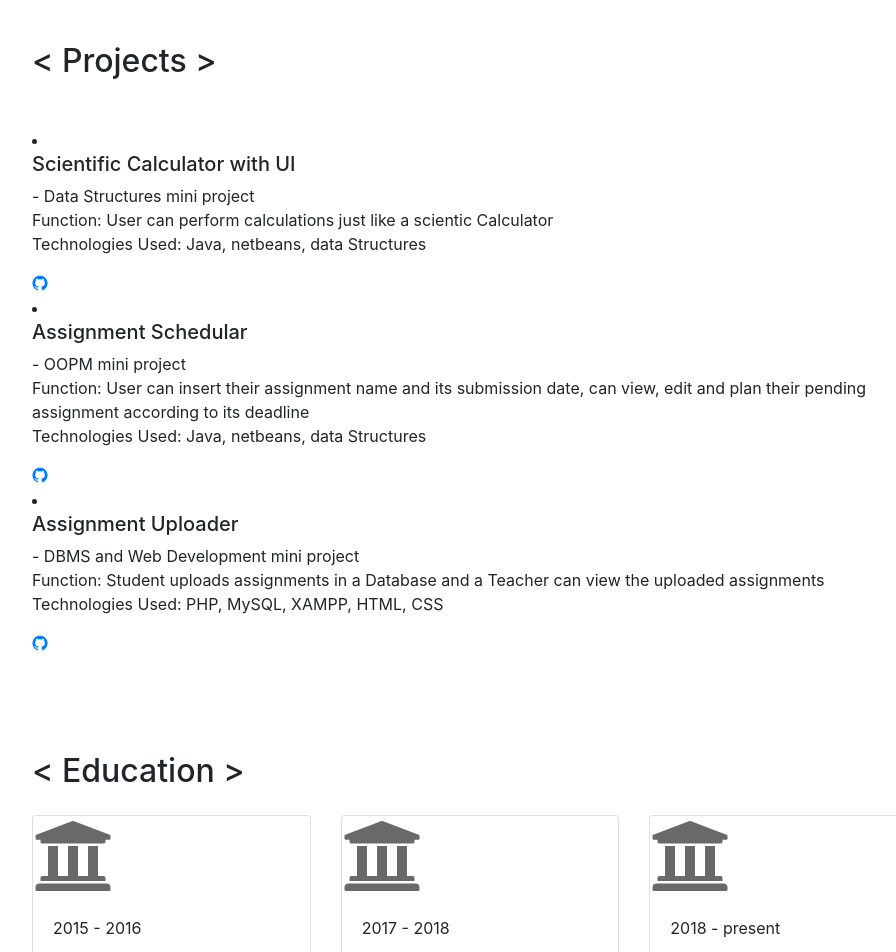
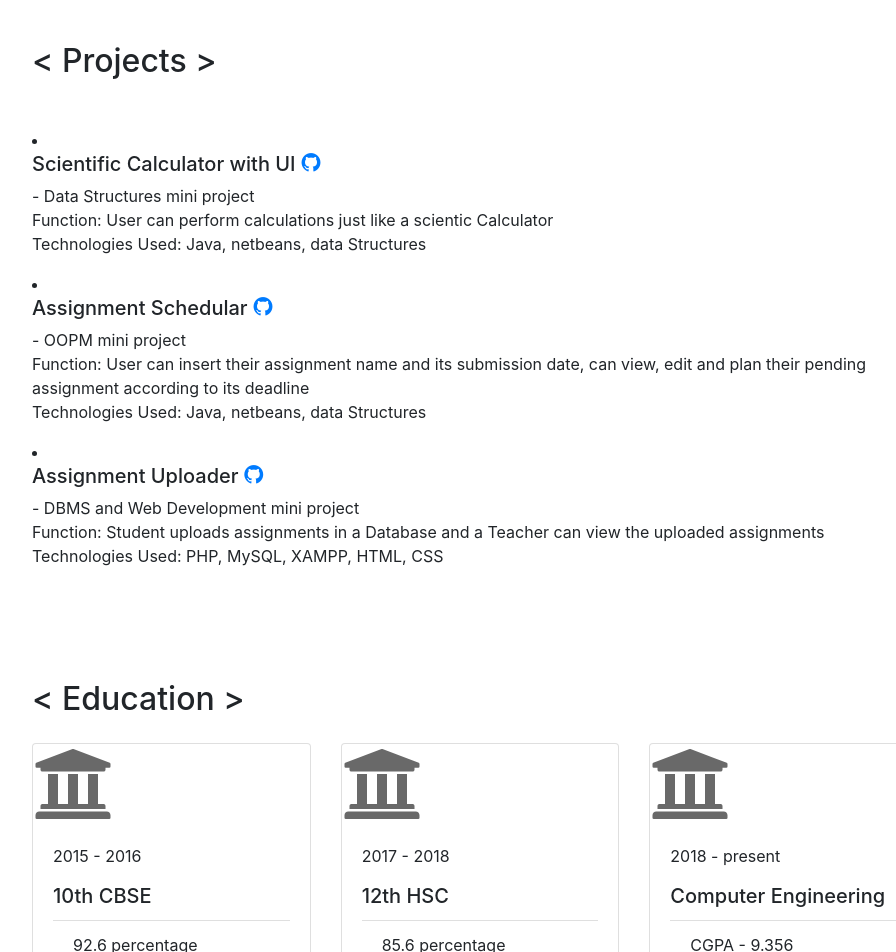
Before and after one commit to SHIVAM8844/resume, a website with bundled scripts: page index.html in a window 1280 px wide. Shown: the part 1680-2632 px from the top of the page, without its empty margins (304-1200 px from the left). Built offline with nearby package versions, Linux system fonts and the light colour scheme; a web font is replaced by a local one.

Commit message:
Update index.html

```diff
--- a/index.html
+++ b/index.html
@@ -341,18 +341,16 @@
       <section class="resume-section p-3 p-lg-5" id="project">
         <h2 class="mb-5">&lt; Projects &gt;</h2>
 
-        <li><h5>Scientific Calculator with UI</h5> - Data Structures mini project
+        <li><h5>Scientific Calculator with UI <a href="https://github.com/rithwik00/scientific-calculator" target="_blank" rel="noopener"><i class="devicon-github-plain" title="Source code"></i></a></h5> - Data Structures mini project
           <p>Function: User can perform calculations just like a scientic Calculator <br> Technologies Used: Java, netbeans, data Structures</p>
-          <a href="https://github.com/rithwik00/scientific-calculator" target="_blank" rel="noopener"><i class="devicon-github-plain" title="Source code"></i></a>
         </li>
-        <li><h5>Assignment Schedular</h5> - OOPM mini project
+        <li><h5>Assignment Schedular <a href="https://github.com/rithwik00/javaproject" target="_blank" rel="noopener"><i class="devicon-github-plain" title="Source code"></i></a></h5> - OOPM mini project
           <p>Function: User can insert their assignment name and its submission date, can view, edit and plan their pending assignment according to its deadline <br> Technologies Used: Java, netbeans, data Structures</p>
-          <a href="https://github.com/rithwik00/javaproject" target="_blank" rel="noopener"><i class="devicon-github-plain" title="Source code"></i></a>
+          <!-- <a href="https://github.com/rithwik00/javaproject" target="_blank" rel="noopener"><i class="devicon-github-plain" title="Source code"></i></a> -->
         </li>
         <li>
-        <h5>Assignment Uploader</h5> - DBMS and Web Development mini project
+        <h5>Assignment Uploader <a href="https://github.com/rithwik00/DBMS-MiniProject" target="_blank" rel="noopener"><i class="devicon-github-plain" title="Source code"></i></a> </h5> - DBMS and Web Development mini project
         <p> Function: Student uploads assignments in a Database and a Teacher can view the uploaded assignments<br>Technologies Used: PHP, MySQL, XAMPP, HTML, CSS</p>
-        <a href="https://github.com/rithwik00/DBMS-MiniProject" target="_blank" rel="noopener"><i class="devicon-github-plain" title="Source code"></i></a>
       </li>
 
       </section>
```
